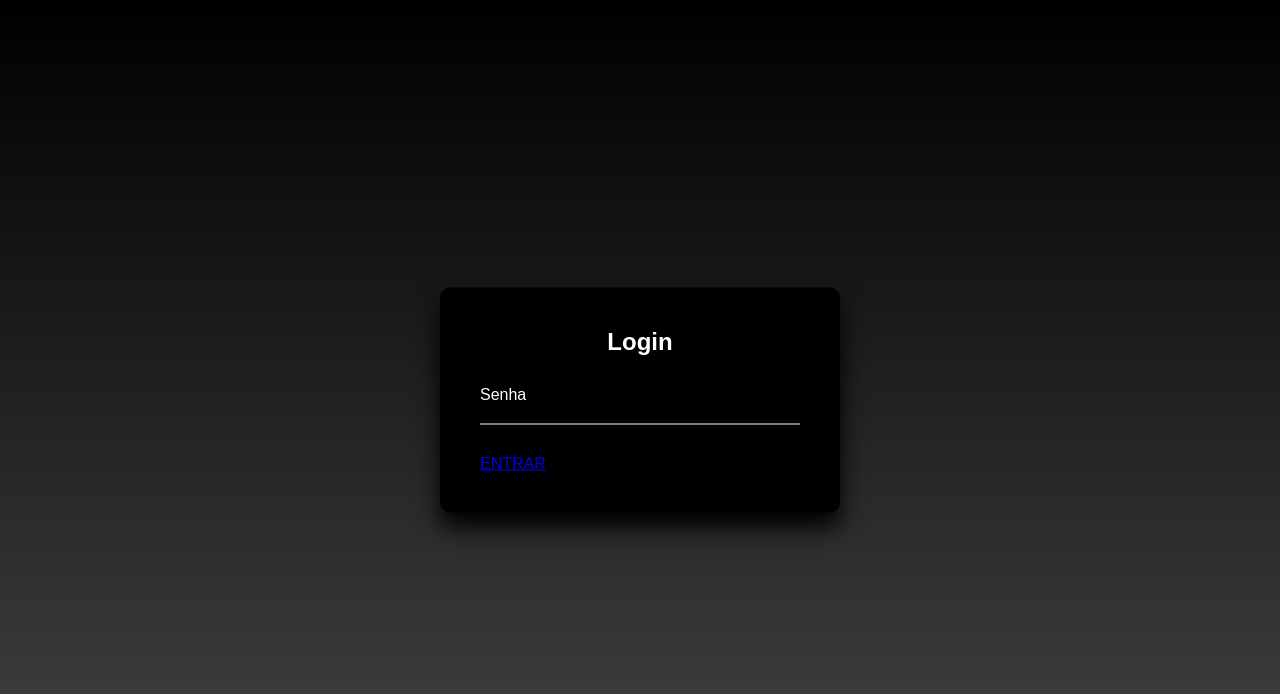
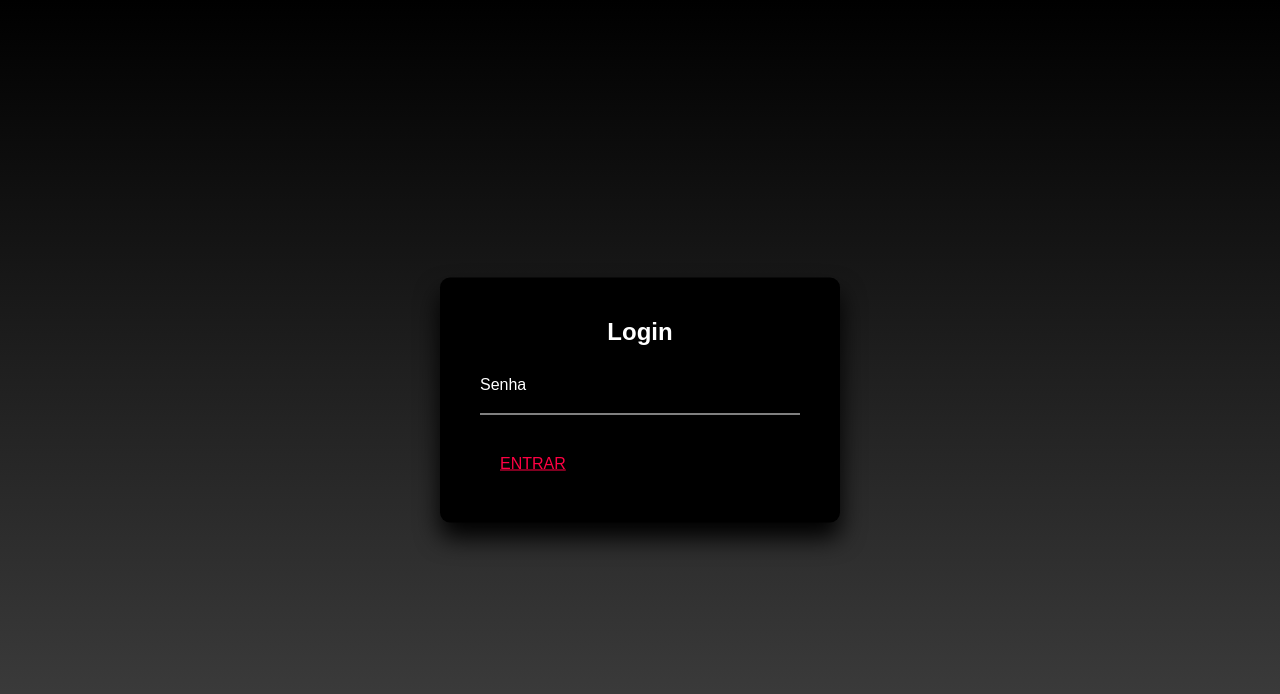
Before and after one commit to joaomarcos2022/tela-de-login-one, a plain HTML site: page index.html in a window 1280 px wide. Drawn offline with Linux system fonts and the light colour scheme.

Commit message:
Update style.css

```diff
--- a/style.css
+++ b/style.css
@@ -63,3 +63,11 @@ body {
     color: #ff0043;
     font-size: 12px;
 }
+
+.login-box form a {
+    position: relative;
+    display: inline-block;
+    padding: 10px 20px;
+    color: #ff0043;
+    font-size: 16px;
+}
```
